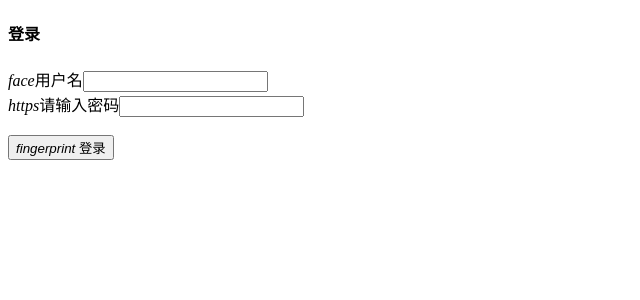
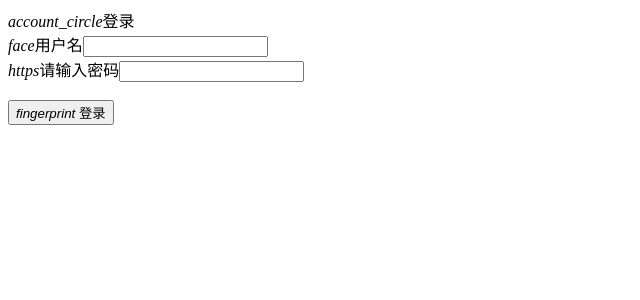
Before and after one commit to OLAINDEX/egg-olaindex-front, a Vue app: page /#/login in a window 1280 px wide. Shown: the top 300 px of the page, without its empty margins (0-640 px from the left). Built offline with nearby package versions, Linux system fonts and the light colour scheme.

Commit message:
完善登录

```diff
--- /dev/null
+++ b/src/libs/store.js
@@ -0,0 +1,3 @@
+import store from 'store'
+
+export default store
--- a/src/views/Login.vue
+++ b/src/views/Login.vue
@@ -3,17 +3,36 @@
     <div class="mdui-card mdui-shadow-0">
       <div class="mdui-card-content">
         <div class="mdui-col-md-6 mdui-col-offset-md-3">
-          <h4 class="mdui-typo-headline-opacity mdui-text-center">登录</h4>
-          <form action="" method="post">
+          <div class="mdui-chip">
+            <span class="mdui-chip-icon">
+              <i class="mdui-icon material-icons">account_circle</i>
+            </span>
+            <span class="mdui-chip-title">登录</span>
+          </div>
+          <form @submit="handleUserLogin">
             <div class="mdui-textfield mdui-textfield-floating-label">
               <i class="mdui-icon material-icons">face</i>
               <label class="mdui-textfield-label" for="name">用户名</label>
-              <input id="username" name="username" class="mdui-textfield-input" type="text" required />
+              <input
+                id="username"
+                v-model="username"
+                name="username"
+                class="mdui-textfield-input"
+                type="text"
+                required
+              />
             </div>
             <div class="mdui-textfield mdui-textfield-floating-label">
               <i class="mdui-icon material-icons">https</i>
               <label class="mdui-textfield-label" for="password">请输入密码</label>
-              <input id="password" name="password" class="mdui-textfield-input" type="password" required />
+              <input
+                id="password"
+                v-model="password"
+                name="password"
+                class="mdui-textfield-input"
+                type="password"
+                required
+              />
             </div>
             <br />
             <button type="submit" class="mdui-center mdui-btn mdui-btn-raised mdui-ripple mdui-color-theme">
@@ -26,3 +45,54 @@
     </div>
   </div>
 </template>
+<script>
+import {defineComponent, reactive, toRefs} from 'vue'
+import {useRoute, useRouter} from 'vue-router'
+import mdui from 'mdui'
+import {setToken} from '../utils/auth'
+import {login} from '../api/user'
+import Storage from '../libs/store'
+
+export default defineComponent({
+  name: 'Login',
+  setup() {
+    const data = reactive({
+      username: '',
+      password: '',
+      loading: false,
+    })
+
+    const handleUserLogin = async (e) => {
+      e.preventDefault()
+      data.loading = true
+      await login({
+        username: data.username,
+        password: data.password,
+      }).then((res) => {
+        data.loading = false
+        const status = res.status
+        if (!status) {
+          mdui.snackbar({
+            message: res.msg,
+            timeout: 2000,
+            position: 'right-top',
+          })
+        } else {
+          Storage.set('user', res.data)
+          setToken(res.data.token)
+          router.push({path: '/'})
+          // 延迟 1 秒显示欢迎信息
+          setTimeout(() => {
+            mdui.snackbar({
+              message: ':) 欢迎回来',
+              timeout: 2000,
+              position: 'right-top',
+            })
+          }, 1000)
+        }
+      })
+    }
+    return {...toRefs(data), handleUserLogin}
+  },
+})
+</script>
```
Also changed, not shown: 1 other file (tests, documents, lock files or other folders).
